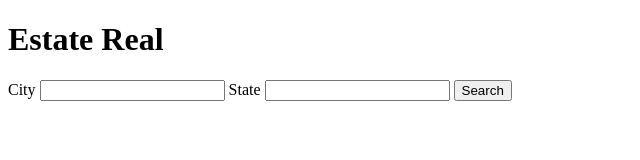
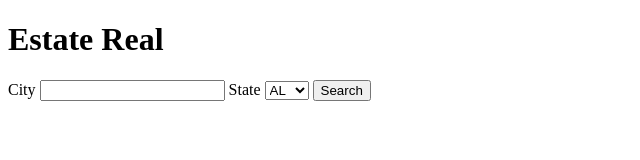
Before and after one commit to joshj95126/Realtor, a plain HTML site: page index.html in a window 1280 px wide. Shown: the whole page, without its empty margins (0-640 px from the left). Drawn offline with nearby package versions, Linux system fonts and the light colour scheme.

Commit message:
added drop down to index

```diff
--- a/index.html
+++ b/index.html
@@ -17,7 +17,58 @@
 
 
             <label for="location">State</label>
-            <input type="text" name="state" required>
+            <select id="myList">
+               <option value = "1">AL</option>
+               <option value = "2">AK</option>
+               <option value = "3">AZ</option>
+               <option value = "4">AR</option>
+               <option value = "5">CA</option>
+               <option value = "6">CO</option>
+               <option value = "7">CT</option>
+               <option value = "8">DE</option>
+               <option value = "9">FL</option>
+               <option value = "10">GA</option>
+               <option value = "11">HI</option>
+               <option value = "12">ID</option>
+               <option value = "13">IL</option>
+               <option value = "14">IN</option>
+               <option value = "15">IA</option>
+               <option value = "16">KS</option>
+               <option value = "17">KY</option>
+               <option value = "18">LA</option>
+               <option value = "19">ME</option>
+               <option value = "20">MD</option>
+               <option value = "21">MA</option>
+               <option value = "22">MI</option>
+               <option value = "23">MN</option>
+               <option value = "24">MS</option>
+               <option value = "25">MO</option>
+               <option value = "26">MT</option>
+               <option value = "27">NE</option>
+               <option value = "28">NV</option>
+               <option value = "29">NH</option>
+               <option value = "30">NJ</option>
+               <option value = "31">NM</option>
+               <option value = "32">NY</option>
+               <option value = "33">NC</option>
+               <option value = "34">ND</option>
+               <option value = "35">OH</option>
+               <option value = "36">OK</option>
+               <option value = "37">OR</option>
+               <option value = "38">PA</option>
+               <option value = "39">RI</option>
+               <option value = "40">SC</option>
+               <option value = "41">SD</option>
+               <option value = "42">TN</option>
+               <option value = "43">TX</option>
+               <option value = "44">UT</option>
+               <option value = "45">VT</option>
+               <option value = "46">VA</option>
+               <option value = "47">WA</option>
+               <option value = "48">WV</option>
+               <option value = "49">WI</option>
+               <option value = "50">WY</option>
+             </select>
             <input type="submit" value="Search">
 
         </form>
```
